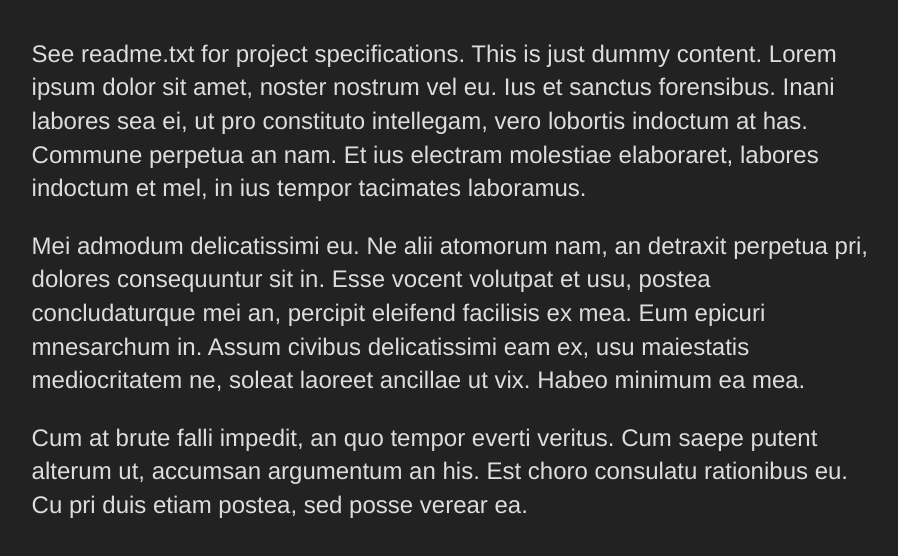
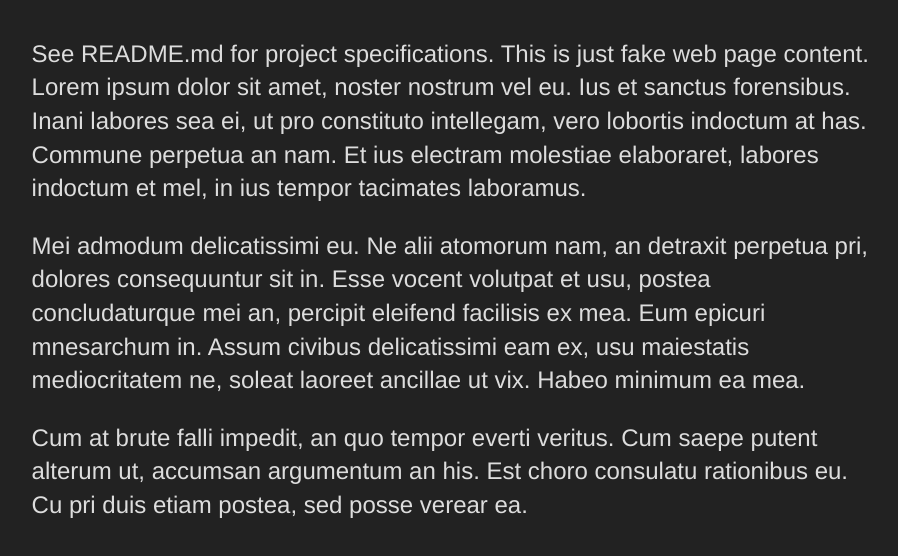
Before and after one commit to chandanais/JS-Application-Log, a plain HTML site: page index.html in a window 1280 px wide. Shown: the part 154-710 px from the top of the page, without its empty margins (122-1020 px from the left). Drawn offline with Linux system fonts and the light colour scheme.

Commit message:
Update index.html

```diff
--- a/index.html
+++ b/index.html
@@ -14,7 +14,7 @@
 
 			<h1>Project: JavaScript Application Log</h1>
 
-			<p>See readme.txt for project specifications. This is just dummy content. Lorem ipsum dolor sit amet, noster nostrum vel eu. Ius et sanctus forensibus. Inani labores sea ei, ut pro constituto intellegam, vero lobortis indoctum at has. Commune perpetua an nam. Et ius electram molestiae elaboraret, labores indoctum et mel, in ius tempor tacimates laboramus.</p>
+			<p>See README.md for project specifications. This is just fake web page content. Lorem ipsum dolor sit amet, noster nostrum vel eu. Ius et sanctus forensibus. Inani labores sea ei, ut pro constituto intellegam, vero lobortis indoctum at has. Commune perpetua an nam. Et ius electram molestiae elaboraret, labores indoctum et mel, in ius tempor tacimates laboramus.</p>
 
 			<p>Mei admodum delicatissimi eu. Ne alii atomorum nam, an detraxit perpetua pri, dolores consequuntur sit in. Esse vocent volutpat et usu, postea concludaturque mei an, percipit eleifend facilisis ex mea. Eum epicuri mnesarchum in. Assum civibus delicatissimi eam ex, usu maiestatis mediocritatem ne, soleat laoreet ancillae ut vix. Habeo minimum ea mea.</p>
 
```
